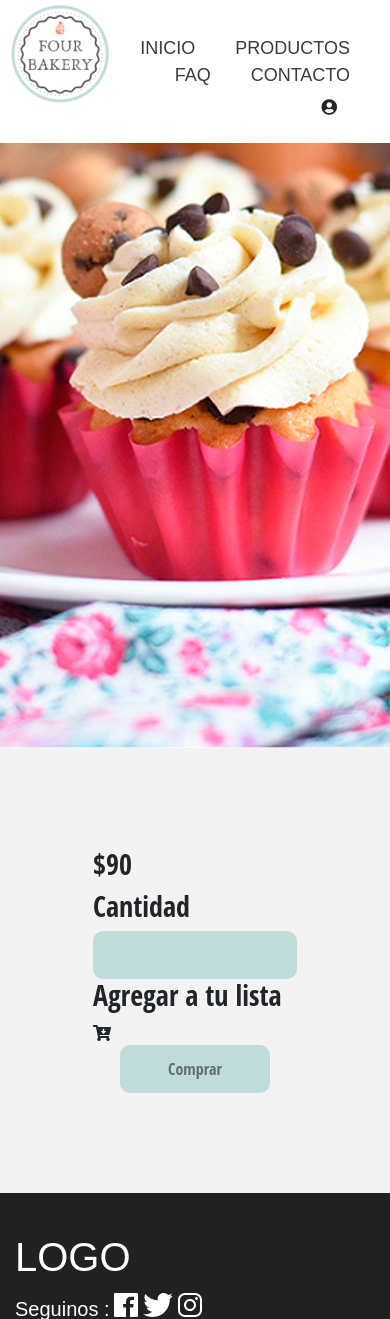
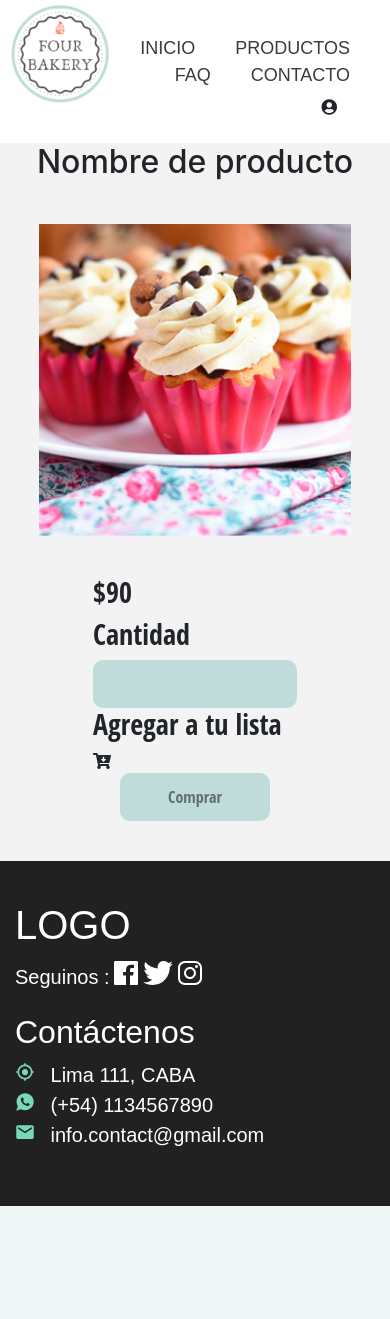
Before and after one commit to mar-p98/Proyecto, a PHP site: page /vistaDelProducto.php?producto=1 in a window 390 px wide; the page is wider, and only the part inside the window is pictured. Shown: the top 1319 px of that part. After the commit the page ends 1206 px from the top of that part, so only its background shows below. Run offline with PHP 8.4, Linux system fonts and the light colour scheme; some libraries are stand-ins or nearby versions.

Commit message:
hice la vista del producto responsive

```diff
--- a/css/vista-del-producto.css
+++ b/css/vista-del-producto.css
@@ -22,6 +22,16 @@
   font-family: 'Open Sans Condensed', sans-serif;
 
 }
+
+.img{
+  width: 80%;
+  margin-top: 20px;
+}
+
+img{
+  width: 100%;
+}
+
 /*.alineacion{
   display:block;
   margin:auto;
@@ -31,6 +41,7 @@
   width: 200px;
   margin-left: 1200px;
 }*/
+
 .contenedor1{
   display: flex;
   flex-direction: row;
@@ -39,7 +50,43 @@
   justify-content: center;
 
 }
+
 .alineacionTexto{
-  padding: 100px;
+  padding: 40px;
   font-family:'Open Sans Condensed', sans-serif;
 }
+
+.nombreDeProducto{
+  text-align: center;
+  margin-top: 50px;
+  padding-top: 35px;
+  padding-bottom: 15px
+}
+
+@media only screen and (min-width: 600px){  /* para tablets */
+
+  .img {
+    width: 40%;
+    margin: 40px;
+  }
+
+
+
+}
+
+@media only screen and (min-width: 768px){   /* desktop */
+  .nombreDeProducto{
+    width: 100%;
+
+  }
+  .img {
+    width: 35%;
+    margin: 40px;
+
+  }
+  .contenedor1{
+    display: flex;
+    flex-direction: row;
+    justify-content: space-around;
+  }
+}
--- a/vistaDelProducto.php
+++ b/vistaDelProducto.php
@@ -27,17 +27,23 @@
   ?>
 
   <main>
+    <div class="nombreDeProducto">
+      <h2>Nombre de producto</h2>
+    </div>
     <div class="contenedor1">
-          <article class="alineacion">
+
+        <div class="img">
           <img src="<?php echo $producto['img']?>"/>
-          </article>
+        </div>
         <div class="alineacionTexto">
             <h3><?php echo $producto['precio']?></h3>
             <h3>Cantidad</h3>
+
             <input class="botoncantidad" type="number"> <br>
             <h3>Agregar a tu lista</h3>
             <i class="fas fa-cart-arrow-down"></i>
             <a class="botoncomprar" href="">Comprar</a>
+
         </div>
     </div>
 
```
Lines whose indentation alone changed are shown as unchanged.
